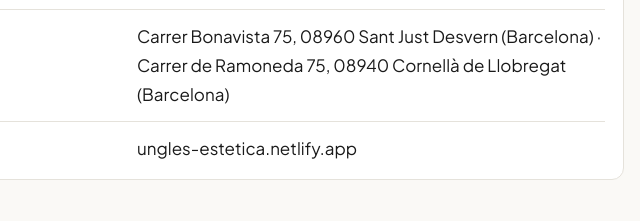
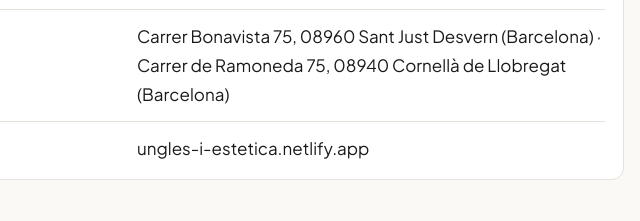
Before and after one commit to dalina-web/ungles-estetica, a plain HTML site: page legal/aviso-legal.html in a window 1280 px wide. Shown: the part 929-1150 px from the top of the page, 372-1012 px from the left. Drawn offline with Linux system fonts and the light colour scheme.

Commit message:
Site-adres naar ungles-i-estetica.netlify.app (canonical, hreflang, og, JSON-LD)
Het deelplaatje en de canonical wezen naar de oude Netlify-site, waar media/og.jpg
404 geeft. De nieuwe site staat op ungles-i-estetica.netlify.app.

Co-Authored-By: Claude Opus 5 <noreply@anthropic.com>

```diff
--- a/legal/aviso-legal.html
+++ b/legal/aviso-legal.html
@@ -53,7 +53,7 @@
       <li><span>Teléfono</span> <mark class="ph">[TELÉFONO]</mark></li>
       <li><span>Datos registrales</span> <mark class="ph">[DATOS REGISTRALES (si es sociedad)]</mark></li>
       <li><span>Centros</span> Carrer Bonavista 75, 08960 Sant Just Desvern (Barcelona) · Carrer de Ramoneda 75, 08940 Cornellà de Llobregat (Barcelona)</li>
-      <li><span>Sitio web</span> ungles-estetica.netlify.app</li>
+      <li><span>Sitio web</span> ungles-i-estetica.netlify.app</li>
     </ul>
 
     <h2>2. Objeto</h2>
@@ -104,7 +104,7 @@
       <li><span>Telèfon</span> <mark class="ph">[TELÉFONO]</mark></li>
       <li><span>Dades registrals</span> <mark class="ph">[DATOS REGISTRALES (si es sociedad)]</mark></li>
       <li><span>Centres</span> Carrer Bonavista 75, 08960 Sant Just Desvern (Barcelona) · Carrer de Ramoneda 75, 08940 Cornellà de Llobregat (Barcelona)</li>
-      <li><span>Lloc web</span> ungles-estetica.netlify.app</li>
+      <li><span>Lloc web</span> ungles-i-estetica.netlify.app</li>
     </ul>
 
     <h2>2. Objecte</h2>
@@ -155,7 +155,7 @@
       <li><span>Telephone</span> <mark class="ph">[TELÉFONO]</mark></li>
       <li><span>Registry details</span> <mark class="ph">[DATOS REGISTRALES (si es sociedad)]</mark></li>
       <li><span>Salons</span> Carrer Bonavista 75, 08960 Sant Just Desvern (Barcelona) · Carrer de Ramoneda 75, 08940 Cornellà de Llobregat (Barcelona)</li>
-      <li><span>Website</span> ungles-estetica.netlify.app</li>
+      <li><span>Website</span> ungles-i-estetica.netlify.app</li>
     </ul>
 
     <h2>2. Purpose</h2>
@@ -206,7 +206,7 @@
       <li><span>Телефон</span> <mark class="ph">[TELÉFONO]</mark></li>
       <li><span>Реєстраційні дані</span> <mark class="ph">[DATOS REGISTRALES (si es sociedad)]</mark></li>
       <li><span>Салони</span> Carrer Bonavista 75, 08960 Sant Just Desvern (Барселона) · Carrer de Ramoneda 75, 08940 Cornellà de Llobregat (Барселона)</li>
-      <li><span>Вебсайт</span> ungles-estetica.netlify.app</li>
+      <li><span>Вебсайт</span> ungles-i-estetica.netlify.app</li>
     </ul>
 
     <h2>2. Призначення сайту</h2>
```
Also changed, not shown: index.html (+9 -9 lines).
